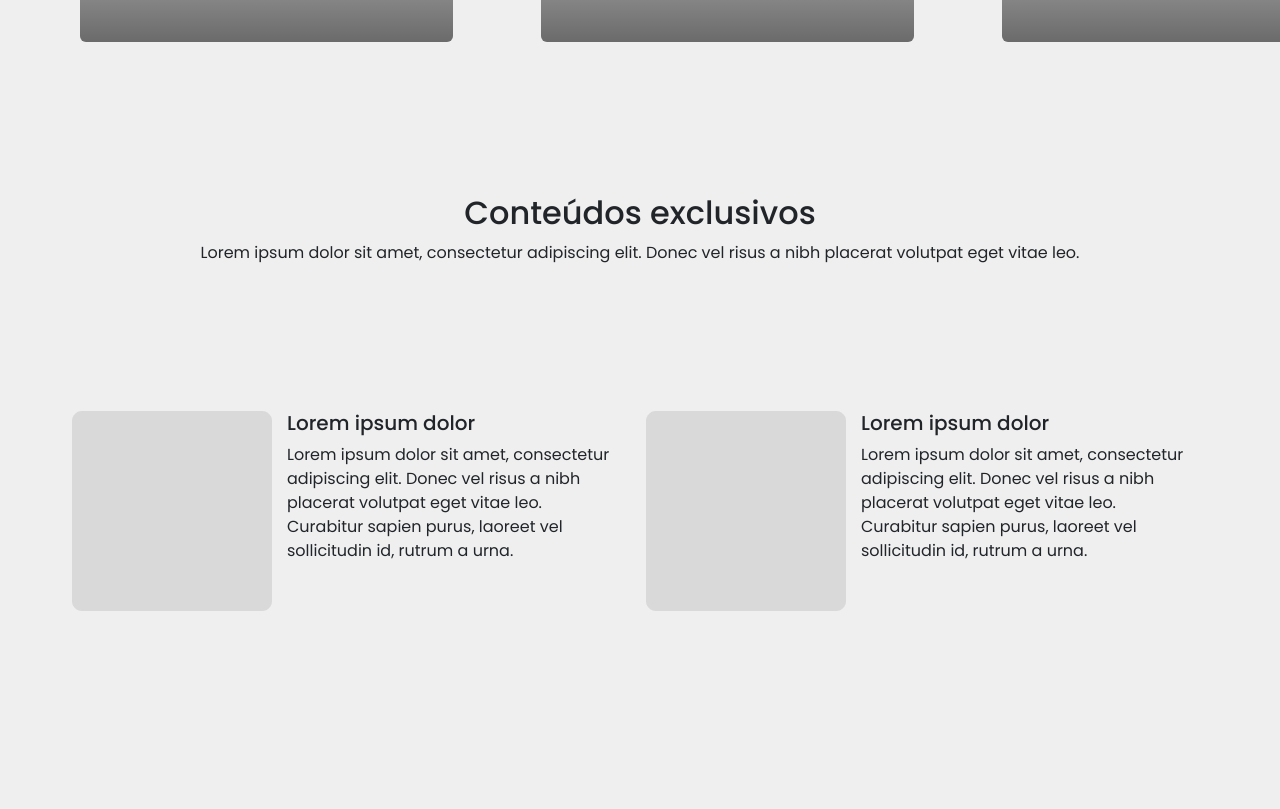
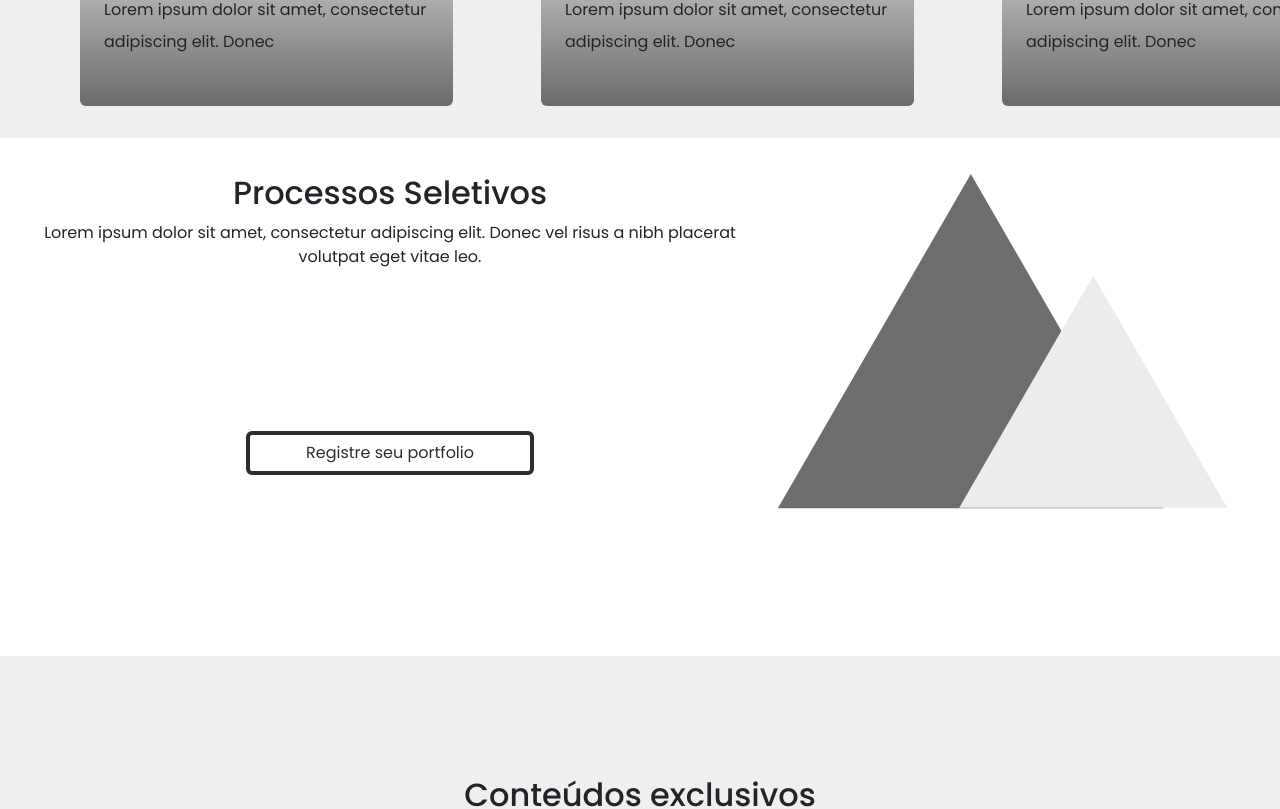
Before and after one commit to FelixMembrive/desafio-final-gama-academy-gr2, a React (Vite) app: page / in a window 1280 px wide. Shown: the part 780-1589 px from the top of the page. Built offline with nearby package versions, Linux system fonts and the light colour scheme.

Commit message:
added basic structure of processos-home

```diff
--- a/src/componentes/Depoimentos/index.tsx
+++ b/src/componentes/Depoimentos/index.tsx
@@ -1,6 +1,6 @@
 import CardVideo from "../CardVideo";
 import ScrollContainer from 'react-indiana-drag-scroll'
-import { Button, Row } from "react-bootstrap";
+import { Row } from "react-bootstrap";
 
 import './style.scss'
 
--- /dev/null
+++ b/src/componentes/ProcessosSeletivos/index.tsx
@@ -0,0 +1,18 @@
+import { Link } from 'react-router-dom';
+import LinkButton from '../LinkButton';
+import './style.scss';
+import ImagemTriangulos from '../../assets/imagens/placeholder_triangulos.svg';
+
+export default function ProcessosSeletivos() {
+
+    return (
+        <div className="process-section d-flex flex-column flex-lg-row-reverse px-8 py-9" style={{backgroundColor:'white'}}>
+                <img src={ImagemTriangulos} alt="" className="img-fluid bg-transparent"/>
+                <div className='process-text bg-transparent d-flex flex-column align-center'>
+                    <h2 className="bg-transparent">Processos Seletivos</h2>
+                    <p className="bg-transparent">Lorem ipsum dolor sit amet, consectetur adipiscing elit. Donec vel risus a nibh placerat volutpat eget vitae leo.</p>
+                    <LinkButton to='' text='Registre seu portfolio' className='btn btn-light bg-transparent'/>
+                </div>
+        </div>
+    );
+}
--- /dev/null
+++ b/src/componentes/ProcessosSeletivos/style.scss
@@ -0,0 +1,6 @@
+.btn {
+    border:4px solid #2D2D2D !important;
+    color: #2D2D2D !important;
+    width: 288px;
+    margin: auto;
+}
--- a/src/pages/Home/index.tsx
+++ b/src/pages/Home/index.tsx
@@ -5,6 +5,7 @@ import LinkButton from "../../componentes/LinkButton";
 import ConteudosExclusivos from "../../componentes/ConteudosExclusivos";
 import Depoimentos from "../../componentes/Depoimentos";
 import Footer from "../../componentes/Footer";
+import ProcessosSeletivos from '../../componentes/ProcessosSeletivos'
 
 
 export default function Home() {
@@ -22,6 +23,7 @@ export default function Home() {
       <Button>Botão BS TESTE</Button>
       <ModalBS />
       <Depoimentos />
+      <ProcessosSeletivos />
       <ConteudosExclusivos title="Conteúdos exclusivos" substitle="Lorem ipsum dolor sit amet, consectetur adipiscing elit. Donec vel risus a nibh placerat volutpat eget vitae leo. "/>
       <Footer />
     </>
```
Also changed, not shown: src/assets/imagens/placeholder_triangulos.svg (added).
